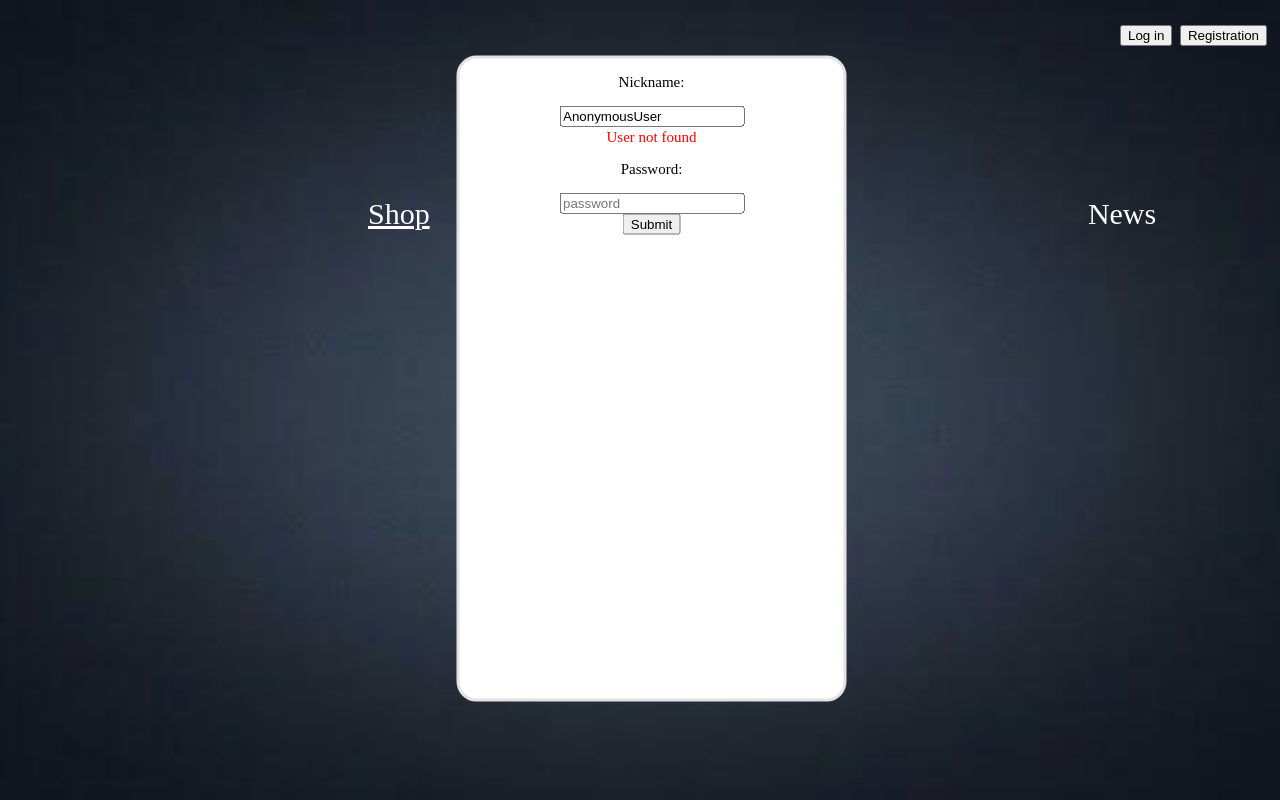
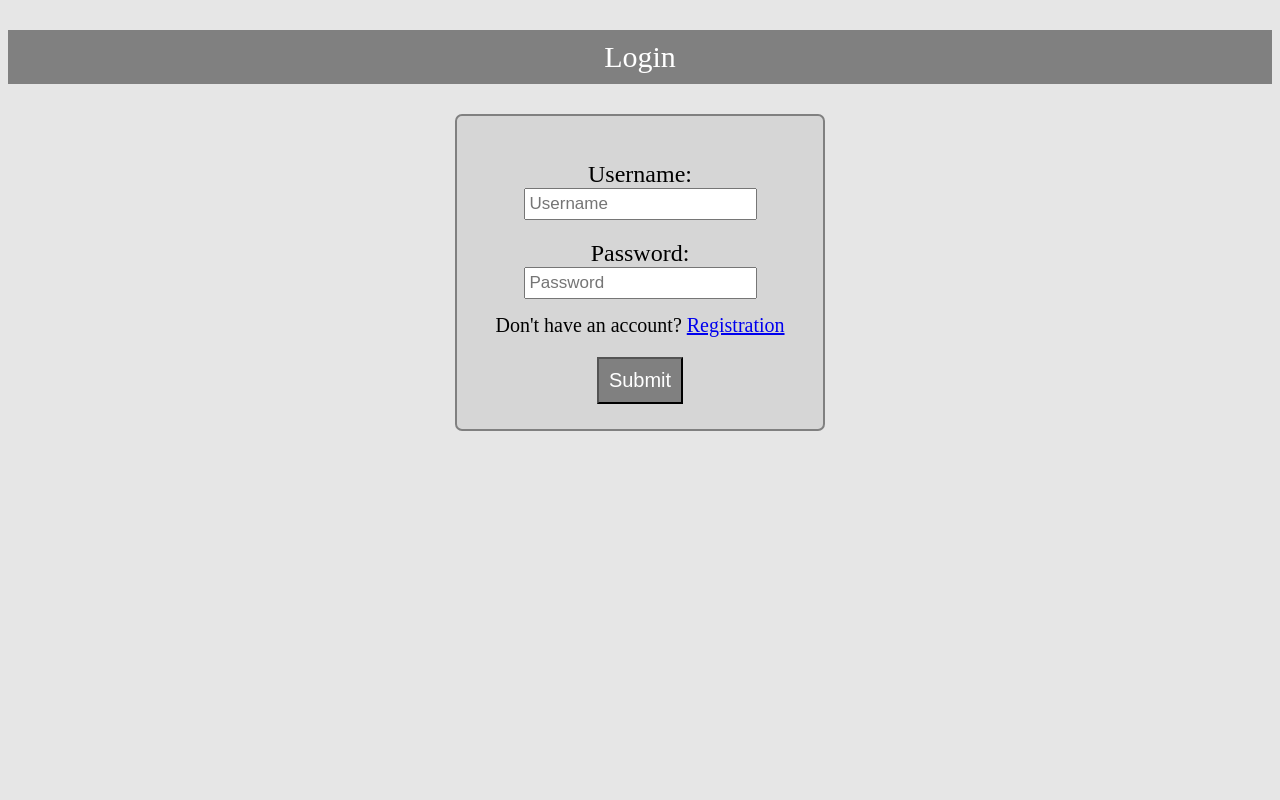
Before and after one commit to Killsan/druglab, a Django app: page /login/ in a window 1280 px wide. Run offline with Django 3.2, Linux system fonts and the light colour scheme; data comes from the database, SQL or seed files in the repository; both versions use the stored data as it was before the commit.

Commit message:
'druglab'

```diff
--- a/indx/admin.py
+++ b/indx/admin.py
@@ -3,5 +3,3 @@ from django.contrib import admin
 # Register your models here.
 
 from .models import *
-
-admin.site.register(App_user)
--- /dev/null
+++ b/indx/static/indx/login.css
@@ -0,0 +1,63 @@
+body{
+    background: rgb(230, 230, 230);
+}
+
+#head{
+    height: 30%;
+    color: white;
+    background: grey;
+}
+
+#p_head{
+    text-align: center;
+    padding: 10px;
+    font-size: 30px;
+}
+
+form{
+    width: 25%;
+    margin: 0 auto;
+    margin-top: 20px;
+    margin-bottom: 20px;
+    background: rgb(214, 214, 214);
+    padding: 25px;
+    border: 2px grey solid;
+    border-radius: 7px;
+    color: black;
+}
+
+#username, #password{
+    margin: 20px;
+    font-size: 24px;
+}
+
+#username_input, #password_input{
+    padding: 4px;
+    font-size: 17px;
+}
+
+#submit_butt{
+    background: grey;
+    color: white;
+    padding: 10px;
+    font-size: 20px;
+    text-align: center;
+}
+
+#submit_butt:hover{
+    cursor: pointer;
+    color: white;
+    background: rgb(189, 189, 189);
+}
+
+#registration_redir{
+    text-align: center;
+    font-size: 20px;
+    margin-top: -5px;
+}
+
+#error_message{
+    text-align: center;
+    background: rgb(214, 214, 214);
+    color: red;
+}
--- a/indx/static/indx/style.css
+++ b/indx/static/indx/style.css
@@ -1,78 +1,55 @@
 /* =====================================MAIN=========================================== */
 
 body{
-    background: white url('images/background.jpg') no-repeat center center fixed;
+    /* background: white url('images/background.jpg') no-repeat center center fixed; */
+    background: white;
     background-size: cover;
     font-size: 30px;
-    color: white;
+    color: black;
 }
 
-a{
-    color: white;
+h1{
+    padding: 20px;
+    width: 100%;
 }
 
 li{
     display: inline;
-    padding-left: 280px;
+    padding: 20px;
 }
 
 #main_menu{
-    padding: 40px;
+    padding: 50px;
 }
 
-/* ==============================================REG_AUTH BOX=============================== */
+/* ==============================================USER BOX=============================== */
 
-#auth_reg{
+#user_box{
     float: right;
     padding: 5px;
+    width: 300px;
+    background: white;
+    color: black;
+    border: 2px black solid;
+    border-radius: 5px;
+    margin: 10px;
 }
 
-#auth_div, #reg_div, #auth_err_div, #reg_error_div{
-    width: 30%;
-    height: 80%;
-    background: rgb(255, 255, 255);
-    color: black;
-    position: absolute;
-    z-index: 4;
+#user_box_name{
+    font-size: 25px;
+    padding: 10px;
     text-align: center;
-    border: 3px solid rgb(226, 226, 226);
-    border-radius: 20px;
-    margin: 0 auto;
-    transform: translate(115%, 10%);
-    font-size: 15px;
-    visibility: hidden;
 }
 
-#reg_error_div{
-    visibility: visible;
-    transform: translate(115%, -38%);
-    z-index: 5;
+#user_box_button{
+    border: 1px black solid;
+    background: white;
+    width: 80px;
+    font-size: 17px;
 }
 
-#p_error{
-    margin: 2px;
-    color: red;
-    font-size: 15px;
+#user_box_button:hover{
+    cursor: pointer;
+    background: black;
+    color: white;
 }
-
-#butt_space{
-    margin: 20px;
-}
-
-#line{
-    background: white;
-    height: 4px;
-    width: 80%;
-    margin: 0 auto;
-}
-/* =======================================LOGIN============================================= */
-
-#auth_err_div{
-    visibility: visible;
-    transform: translate(115%, -38%);
-    z-index: 5;
-}
-
-#user_index_input_hid{
-    visibility: hidden;
-}
--- a/indx/templates/indx/index.html
+++ b/indx/templates/indx/index.html
@@ -9,52 +9,20 @@
 </head>
 <body>
 
-   <div id="auth_reg">
-        <button id="auth">Log in</button>
-        <button id="reg">Registration</button>
-    </div>
-
-    <div id="auth_div">
-        <form action="{% url 'indx:login' %}" method="POST">
-            {% csrf_token %}
-
-            <p>Nickname:</p>
-            <input type="text" name='Nickname' placeholder="Nickname"><b></b>
-
-            <p>Password:</p>
-            <input type="password" name='password' placeholder='password'><br>
-
-            <input type="submit" value='Submit'>
-        </form>
-    </div>
-
-    <div id="reg_div">
-        <form action="{% url 'indx:registration' %}" method="POST">
-            {% csrf_token %}
-
-            <p>Nickname:</p>
-            <input type="text" name='Nickname' placeholder="Nickname"><br>
-
-            <p>Email:</p>
-            <input type="email" name="Email" placeholder="Email"><br>
-
-            <p>Password:</p>
-            <input type="password" name="password" placeholder="password"><br>
-
-            <p>Repeat the password:</p>
-            <input type="password" name="rep_pass" placeholder="Repeat password"><br>
-
-            <input id="butt_space" type="submit" value="Submit">
-        </form>
+    <div id='user_box'>
+        <label id='user_box_name' for="logout_button">{{ request.user }}</label>
+        <a href="{% url 'indx:logout' %}"><button id='user_box_button' name='logout_button' id='logout'>Logout</button></a>
     </div>
 
     <div id="main_menu">
-        <center><h1>Nerf station</h1></center>
-        <ul id='menu'>
-            <li><a href="{% url 'indx:shop' %}">Shop</a></li>
-            <li>Videos</li>
-            <li>News</li>
-        </ul>
+        <center><h1>Interesting name</h1></center>
+        <center><div id="menu">
+            <ul>
+                <li><a href="{% url 'indx:shop' %}">Shop</a></li>
+                <li>Videos</li>
+                <li>News</li>
+            </ul>
+        </div></center>
     </div>
 
     {% block content %}
--- a/indx/templates/indx/login.html
+++ b/indx/templates/indx/login.html
@@ -1,48 +1,39 @@
-{% extends 'indx/index.html' %}
+<!DOCTYPE html>
+<html lang="en">
+<head>
+    <meta charset="UTF-8">
+    <meta name="viewport" content="width=device-width, initial-scale=1.0">
+    <title>Login</title>
+    {% load static %}
+    <link rel="stylesheet" type="text/css" href="{% static 'indx/login.css' %}">
+</head>
+<body>
 
-{% block content %}
+    <div id="head">
+        <p id='p_head'>Login</p>
+    </div>
 
-    {% if error == "Incorrect password" %}
-    <div id="auth_err_div">
-        <form action="{% url 'indx:account' %}" method="POST">
-            {% csrf_token %}
+    <center><form action="" method="POST">
+        {% csrf_token %}
 
-            <p>Nickname:</p>
-            <input type="text" name='Nickname' placeholder="Nickname" value='{{ user }}'><b></b>
+        <div id="username">
+            <label for="username" id="username_label">Username:</label>
+            <input type="text" placeholder="Username" name="username" id="username_input">
+        </div>
 
-            <p>Password:</p>
-            <input type="password" name='password' placeholder='password'><br>
-            <p id='p_error'>{{ error }}</p>
+        <div id="password">
+            <label for="password" id="password_label">Password:</label>
+            <input type="password" placeholder="Password" name="password" id="password_input">
+        </div>
 
-            <input type="submit" value='Submit'>
-        </form>
-    </div>
-    {% elif error == "User not found" %}
-    <div id="auth_err_div">
-        <form action="{% url 'indx:login' %}" method="POST">
-            {% csrf_token %}
+        <p id="registration_redir">Don't have an account? <a href="{% url 'indx:registration' %}">Registration</a></p>
 
-            <p>Nickname:</p>
-            <input type="text" name='Nickname' placeholder="Nickname" value='{{ user }}'><b></b>
-            <p id='p_error'>{{ error }}</p>
+        {% for message in messages %}
+            <p id='error_message'>{{ message }}</p>
+        {% endfor %}
 
-            <p>Password:</p>
-            <input type="password" name='password' placeholder='password'><br>
+        <center><input type="submit" id="submit_butt"></center>
+    </form></center>
 
-            <input type="submit" value='Submit'>
-        </form>
-    </div>
-    {% endif %}
-
-    {% if message %}
-    <div id='auth_err_div'>
-        <form action="{% url 'indx:account' %}" method="POST">
-            {% csrf_token %}
-            <input type="text" value="{{ user }}" name='nickname' id='user_index_input_hid'>
-            <center><p id='auth_message'>{{ message }}</p></center>
-            <center><input type="submit" value="Submit"></center>
-        </form>
-    </div>
-    {% endif %}
-
-{% endblock content %}
+</body>
+</html>
--- a/indx/urls.py
+++ b/indx/urls.py
@@ -4,8 +4,8 @@ from . import views
 app_name = 'indx'
 urlpatterns = [
     path('', views.index, name='index'),
-    path('registration/', views.registration, name='registration'),
-    path('login/', views.login, name='login'),
-    path('account/', views.account, name='account'),
-    path('account/shop/', views.shop, name='shop'),
+    path('login/', views.loginPage, name='login'),
+    path('logout/', views.logoutUser, name='logout'),
+    path('registration/', views.registrationPage, name='registration'),
+    path('shop/', views.shop, name='shop'),
 ]
--- a/indx/views.py
+++ b/indx/views.py
@@ -1,65 +1,52 @@
-from django.shortcuts import get_object_or_404, render
+from django.shortcuts import get_object_or_404, render, redirect
 from django.http import HttpResponse, HttpResponseRedirect, Http404
 from django.urls import reverse
-from django.views import generic
+from django.contrib import messages
+
+from django.contrib.auth import authenticate, login, logout
+from .forms import RegistrationForm
+from django.contrib.auth.decorators import login_required
+
 from .models import *
 
+@login_required(login_url='indx:login')
 def index(request):
-
     return render(request, 'indx/index.html')
 
-def registration(request):
-    nick = request.POST.get('Nickname')
-    email = request.POST.get('Email')
-    password1 = request.POST.get('password')
-    password2 = request.POST.get('rep_pass')
+def loginPage(request):
 
-    if nick == "" or email == "" or password1 == "" or password2 == "":
-        return render(request, 'indx/registration.html', {
-            'error': 'error',
-            'nick': nick,
-            'email': email,
-        })
-    elif password1 != password2:
-        return render(request, 'indx/registration.html', {
-            'error': 'error',
-            'nick': nick,
-            'email': email,
-            'pass_error': 'Passwords are not the same',
-        })
-    else:
-        new_user = App_user(int(App_user.objects.all().count())+1, nick, email, password1)
-        new_user.save()
-        return render(request, 'indx/registration.html', {
-            'message': "User created",
-        })
+    if request.method == 'POST':
+        username = request.POST.get('username')
+        password = request.POST.get('password')
+        user = authenticate(request, username=username, password=password)
 
-def login(request):
-    nickname = request.POST.get('Nickname')
-    print(nickname)
-    Password = request.POST.get('password')
+        if user != None:
+            login(request, user)
+            return redirect('indx:index')
+        else:
+            messages.error(request, "Username or password is incorrect")
 
-    try:
-        user = App_user.objects.filter(nick=nickname)[0]
-    except IndexError:
-        user = None
+    context = {}
+    return render(request, 'indx/login.html', context)
 
-    if user == None:
-        return render(request, 'indx/login.html', {
-            'error': "User not found",
-        })
-    elif user.password == Password:
-        return render(request, 'indx/account.html', {
-            'user': user,
-        })
-    else:
-        return render(request, 'indx/login.html', {
-            'error': "Incorrect password",
-        })
+def logoutUser(request):
+    logout(request)
+    return redirect('indx:login')
 
-def account(request):
-    user = App_user.objects.filter(nick=request.POST.get('nickname'))
-    return render(request, 'indx/account.html', {'user': user})
+def registrationPage(request):
+    form = RegistrationForm()
+
+    if request.method == 'POST':
+        form = RegistrationForm(request.POST)
+        if form.is_valid():
+            form.save()
+            return redirect('indx:login')
+        else:
+            for field in form.errors:
+                messages.error(request, form.errors[field].as_text())
+
+    context = {'form': form,}
+    return render(request, 'indx/registration.html', context)
 
 def shop(request):
     return render(request, 'indx/shop.html')
```
Also changed, not shown: indx/forms.py (added, +9 -0 lines), indx/models.py (+0 -8 lines), indx/static/indx/acc_style.css (deleted, +0 -41 lines), indx/static/indx/registration.css (added, +64 -0 lines), indx/static/script.js (deleted, +0 -36 lines), indx/templates/indx/account.html (deleted, +0 -26 lines), indx/templates/indx/registration.html (+67 -49 lines), db.sqlite3, indx/migrations/0004_delete_app_user.py (added), indx/static/acc_script.js (deleted).
